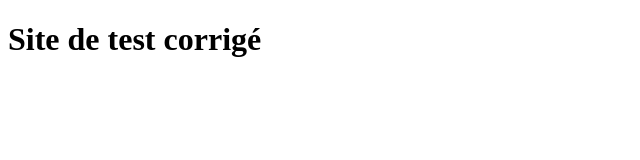
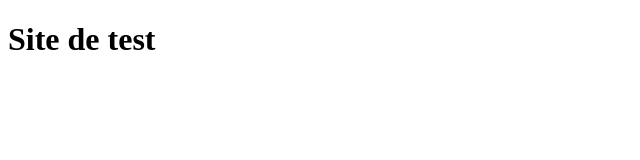
Before and after one commit to philippekurz/branches, a plain HTML site: page index.html in a window 1280 px wide. Shown: the whole page, without its empty margins (0-640 px from the left). Drawn offline with Linux system fonts and the light colour scheme.

Commit message:
modif index.html

```diff
--- a/index.html
+++ b/index.html
@@ -6,6 +6,6 @@
     <title>Site de test</title>
 </head>
 <body>
-    <h1>Site de test corrigé</h1>
+    <h1>Site de test</h1>
 </body>
 </html>
```
